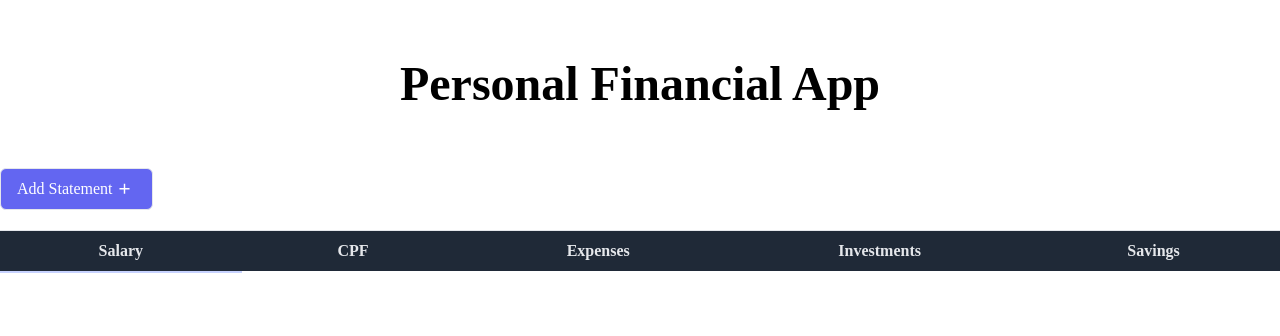
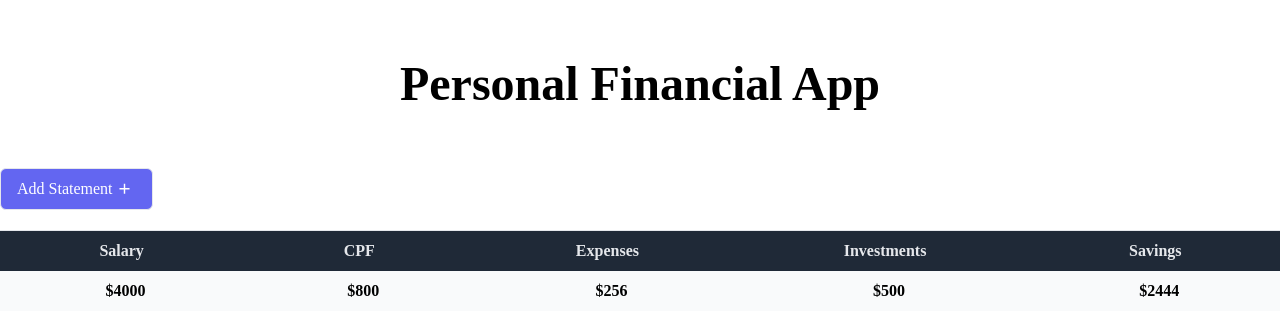
Before and after one commit to collich/Next-Personal-Financial-Tracking, a Next.js app: page / in a window 1280 px wide. Shown: the top 336 px of the page. Built offline with nearby package versions, Linux system fonts and the light colour scheme; a web font is replaced by a local one.

Commit message:
Added dummy data for the table

```diff
--- a/components/table/Table.js
+++ b/components/table/Table.js
@@ -8,7 +8,7 @@ const Table = async () => {
           <TableHead/>
         </thead>
 
-        <tbody className="bg-indigo-200">
+        <tbody className="bg-gray-200">
           <TableData/>
         </tbody>
     </table>
--- a/components/table/TableData.js
+++ b/components/table/TableData.js
@@ -1,7 +1,34 @@
 const TableData = () => {
+  const moneyList = [
+    {salary: 4000,
+      CPF() { return this.salary * 0.2 },
+      expenses: 256,
+      investment: 500,
+      savings() {return this.salary - this.CPF() - this.expenses - this.investment}
+    }
+  ]
+
   return (
-    <tr>
-        <td></td>
+    <tr className="bg-gray-50 text-center">
+        <td className="px-16 py-2 items-center">
+          <span className="text-center ml-2 font-semibold">${moneyList[0].salary}</span>
+        </td>
+
+        <td className="px-16 py-2 items-center">
+          <span className="text-center ml-2 font-semibold">${moneyList[0].CPF()}</span>
+        </td>
+
+        <td className="px-16 py-2 items-center">
+          <span className="text-center ml-2 font-semibold">${moneyList[0].expenses}</span>
+        </td>
+
+        <td className="px-16 py-2 items-center">
+          <span className="text-center ml-2 font-semibold">${moneyList[0].investment}</span>
+        </td>
+
+        <td className="px-16 py-2 items-center">
+          <span className="text-center ml-2 font-semibold">${moneyList[0].savings()}</span>
+        </td>
     </tr>
   )
 }
```
